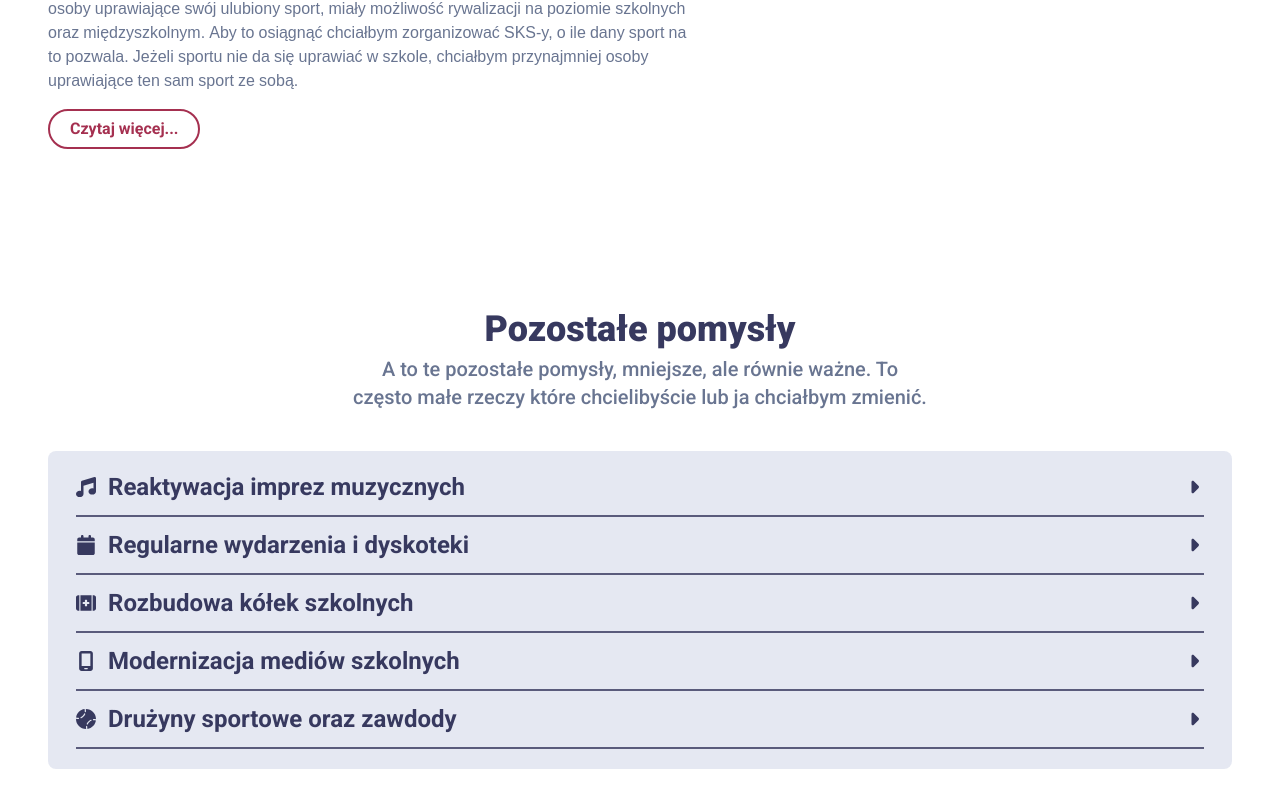
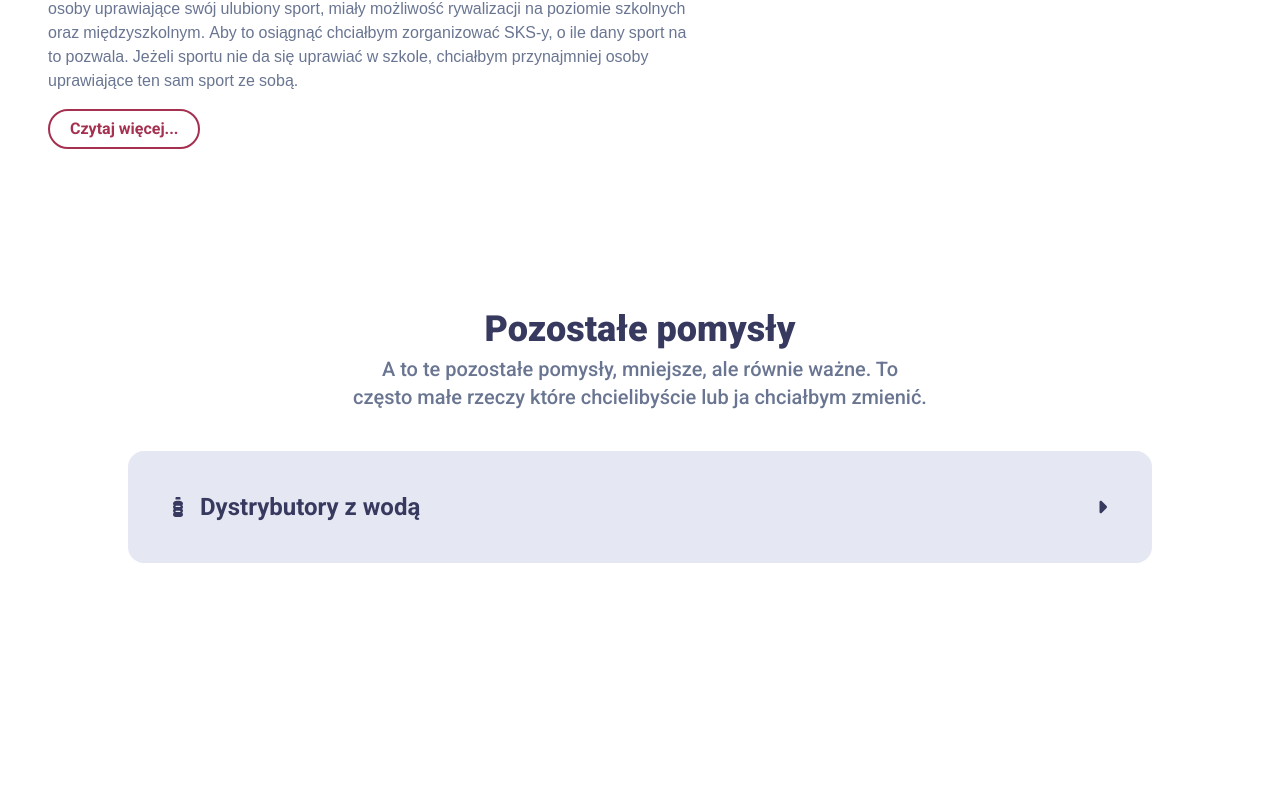
Before and after one commit to Mixeronix/Election-Bartosz-Wiaderek, a Next.js app: page / in a window 1280 px wide. Shown: the part 3500-4307 px from the top of the page. After the commit the page ends 4143 px from the top, so only its background shows below. Built offline with nearby package versions, Linux system fonts and the light colour scheme.

Commit message:
Other ideas design improved

```diff
--- a/app/ideaTile.tsx
+++ b/app/ideaTile.tsx
@@ -13,11 +13,6 @@ type ideaDataType = {
 	todo?: string | JSX.Element;
 };
 
-const robotoFont900 = Roboto({
-	weight: "900",
-	subsets: ["latin"],
-});
-
 const robotoFont700 = Roboto({
 	weight: "700",
 	subsets: ["latin"],
@@ -31,7 +26,6 @@ export default function IdeaTile(props: { idea: ideaDataType }) {
 	const [opened, setOpened] = useState(false);
 
 	return (
-		<AnimatePresence>
 		<motion.div className={`flex flex-col justify-center text-Black gap-y-3 w-full`}>
 			<motion.div className="flex flex-row items-center text-Black gap-x-3 w-full">
 				<FontAwesomeIcon icon={props.idea.icon} className="h-5 aspect-square" />
@@ -65,7 +59,7 @@ export default function IdeaTile(props: { idea: ideaDataType }) {
 						transition={{
 							duration: 0.2,
 						}}
-							className="w-full flex flex-col sm:flex-row gap-x-1 md:gap-x-5 gap-y-1.5 xs:gap-y-2 pt-3 border-t-2 border-Black/50"
+						className="w-full text-Gray flex flex-col xs:flex-row gap-x-2 md:gap-x-5 gap-y-2 pt-3 border-t-2 border-Black/50"
 					>
 						<div className={`flex-1 ${props.idea.done != undefined ? "" : "hidden"}`}>
 							<div className="flex items-center gap-x-2 text-Blue">
@@ -73,7 +67,7 @@ export default function IdeaTile(props: { idea: ideaDataType }) {
 
 								<h5 className={`text-base sm:text-xl lg:text-2xl xs:text-lg ${robotoFont700.className}`}>Zrobione</h5>
 							</div>
-								<p className={`text-xs md:text-sm md:ps-1 pt-1 ${notoFont400.className}`}>{props.idea.done}</p>
+							<p className={`text-xs md:text-sm pt-1 md:pt-2 lg:pt-3 ${notoFont400.className}`}>{props.idea.done}</p>
 						</div>
 
 						<div className={`flex-1 ${props.idea.currently != undefined ? "" : "hidden"}`}>
@@ -82,7 +76,7 @@ export default function IdeaTile(props: { idea: ideaDataType }) {
 
 								<h5 className={`text-base sm:text-xl lg:text-2xl xs:text-lg ${robotoFont700.className}`}>W trakcie</h5>
 							</div>
-								<p className={`text-xs md:text-sm md:ps-1 pt-1 ${notoFont400.className}`}>{props.idea.currently}</p>
+							<p className={`text-xs md:text-sm pt-1 md:pt-2 lg:pt-3 ${notoFont400.className}`}>{props.idea.currently}</p>
 						</div>
 
 						<div className={`flex-1 ${props.idea.todo != undefined ? "" : "hidden"}`}>
@@ -91,7 +85,7 @@ export default function IdeaTile(props: { idea: ideaDataType }) {
 
 								<h5 className={`text-base sm:text-xl lg:text-2xl xs:text-lg ${robotoFont700.className}`}>Co dalej?</h5>
 							</div>
-								<p className={`text-xs md:text-sm md:ps-1 pt-1 ${notoFont400.className}`}>{props.idea.todo}</p>
+							<p className={`text-xs md:text-sm pt-1 md:pt-2 lg:pt-3 ${notoFont400.className}`}>{props.idea.todo}</p>
 						</div>
 					</motion.div>
 				</>
@@ -99,6 +93,5 @@ export default function IdeaTile(props: { idea: ideaDataType }) {
 				<></>
 			)}
 		</motion.div>
-		</AnimatePresence>
 	);
 }
--- a/app/otherIdeasContainer.tsx
+++ b/app/otherIdeasContainer.tsx
@@ -1,6 +1,6 @@
 "use client";
 
-import { IconDefinition, faBaseball, faCalendar, faKitMedical, faMobileScreen, faMusic } from "@fortawesome/free-solid-svg-icons";
+import { IconDefinition, faBaseball, faBottleWater, faCalendar, faKitMedical, faMobileScreen, faMusic, faWater } from "@fortawesome/free-solid-svg-icons";
 import { Noto_Sans_Javanese, Roboto } from "next/font/google";
 import IdeaTile from "./ideaTile";
 
@@ -16,71 +16,22 @@ type ideaDataType = {
 export default function OtherIdeasContainer() {
 	const ideas: ideaDataType[] = [
 		{
-			title: "Reaktywacja imprez muzycznych",
+			title: "Dystrybutory z wodą",
 			content:
-				'Przez bardzo długi czas w naszej szkole regularnie odbywało się wiele wydarzeń muzycznych. Starsi uczniowie mogą jeszcze pamiętać: "Festyn w Traugucie", "Traugutt Rock Music Festiwal" czy "Serce Dla Traugutta". Uważam, że były to niesamowite eventy, dlatego chciałbym do nich powrócić. Reaktywacja będzie wiązała się ze sporą ilością przeszkód, przecie od lat nikt ich już nie organizował, ale zdecydowanie nie jest to niczym niemożliwym!',
-			icon: faMusic,
-			done: "Porozmawiać z nauczycielami organizującymi te wydarzenia w poprzednich latach. Wszyscy z nich bardzo chętnie pomogą w organizacji! Inaczej mówiąc wygląda na to, że uda się wrócić do tradycji sprzed lat!",
-			currently:
-				"W trakcie jest tworzenie szkolnego zespołu muzycznego, który jest oczywiście kluczowy dla powodzenia obydwóch wydarzeń. Zaraz po postaniu takiego zespołu bierzemy się do pracy!",
-			todo: "Do przygotowania są oczywiście plany tych wydarzeń, ustalenie ich przebiegu, organizacja nagłośnienia itd. Narazie skupiamy się na stworzeniu zgranej paczki utalentowanych osób (ps. jeżeli jesteś zainteresowany/a można się zgłosić do mnie lub do profesora Bojanka)",
-		},
-		{
-			title: "Regularne wydarzenia i dyskoteki",
-			content:
-				'Codzienność w szkole jest dość nudna, ale jak na wszystko, na to też jest sposób. Chcę regularnie organizować mniejsze wydarzenia, typu "Dzień bez placeka", "Dzień Olewania systemu" czy "Dzień w piżamach". Planuje aby tego typu wydarzenia odbywały się jak najczęściej.',
-			icon: faCalendar,
-			done: 'Na chwilę obecną zorganizowaliśmy "Dzień bez samochodu" oraz wsparłem organizacje kocenie dla naszych pierwszaków.',
-			todo: "Moim celem jest organizacja jakiegoś mniejszego wydarzenia (właśnie tego typu), raz na około 2 tygodnie. Planuje również, aby większe wydarzenia czy dyskoteki odbywały się raz w miesiącu, oczywiście o ile to możliwe.",
-			currently:
-				"Aktualnie jestem w trakcie organizowania wieczoru filmowego, który (narazie) ma się dobyć 20 października. W planach jest też kilka innych i oczywiście coroczny Rajd Traubeanów. Jeżeli macie jakiekolwiek pomysły, śmiało podchodźcie. Na pewno uda się je zrealizować!",
-		},
-		{
-			title: "Rozbudowa kółek szkolnych",
-			content:
-				"Większość z nas ma jakieś pasje, niektórzy nawet kilka. Z tego powodu chcę drastycznie powiększyć ilosć kółek czy faktultetów do których można dołączyć. Moim celem jest aby każda osoba miała możliwość rozwiajania swoich pasji tu, u nas w szkole! (Jeżeli masz pasje która chciałbyś rozwijać również w szkole, zapraszam do mnie!)",
-			icon: faKitMedical,
-			currently:
-				"Aktualnie trwa poszukiwanie osób chętnych do szkolnej grupy ratowniczej. Szukam również osób chetnych do poprowadzenia szkolnej drużyny harcerskiej. Staram się również przyśpieszyć szkolnego zespołu muzycznego.",
-			todo: 'Planuję również założenie grupy tanecznej, SKS-ów (o czym więcej w "Drużyny sportowe oraz zawdody"), drużyny harcerskiej czy kółek naukowych. Chcę również rozwinąć działanie Kółka Szachowego, stworzyć szkolny ranking ELO.',
-			done: "Udało mi się rozpocząć działalność Szkolnej Grupy ratowniczej, chwilowo jesteśmy na etapie poszukiwania uczestników. Jeżeli jesteś chętny/a zapraszamy do mnie lub do pani Katarzyny Gołębiowskiej.",
-		},
-		{
-			title: "Modernizacja mediów szkolnych",
-			content:
-				"Na każdym kroku można zauważyć, że nasza szkoła staje się coraz bardziej nowoczesna. Wiele się u nas zmienia. Mimo to media, loga, grafiki pozostają niestety takie same. Uważam, że fajnie byłoby zostawić przeszłość w tyle i zacząć od nowa. Chcę  zmodernizować rzeczy takie jak: szkolna strona internetowa, logo szkoły, grafiki w mediach społecznościowych czy na plakatach. Te wszystkie małe rzeczy sprawią, że nasza szkoła stanie się jeszcze nowocześniejsza!",
-			icon: faMobileScreen,
-			done: (
-				<>
-					Od jakiegoś już czasu pracuje nad nową stroną internetową Traugutta (chwilowo dostępna tutaj:{" "}
-					<a href="https://traugutt.bartoszwiaderek.com" target="blank">
-						link
-					</a>
-					). Ruszyły również prace związane z wybieraniem nowego loga szkoły.
-				</>
-			),
-			currently:
-				"W tym momęcie pracuje nad dodawaniem kolejnych funkcjonalności na stronie. W przeciągu kilku dni ma zostać zakupiona nowa domena gdzie umieścimy stronę.",
-			todo: "W kwestii strony internetowej pozostało ją jedynie upublicznić, spopularyzować. Natomiast na chwile obecną planowane jest zrobienie konkursu, aby wyłonić nowe logo szkoły. Po czym umożliwimy zakup odzierzy z grafikami Traugtta.",
-		},
-		{
-			title: "Drużyny sportowe oraz zawdody",
-			content:
-				"Wielu z was uprawia różnorakie sporty. Niezależnie jaki jest to sport, uważam, że każdy powinien mieć możliwość uprawiania ich również w szkole. Chciałbym, żeby wszystkie osoby uprawiające swój ulubiony sport, miały możliwość rywalizacji na poziomie szkolnych oraz międzyszkolnym. Aby to osiągnąć chciałbym zorganizować SKS-y, o ile dany sport na to pozwala. Jeżeli sportu nie da się uprawiać w szkole, chciałbym przynajmniej  osoby uprawiające ten sam sport ze sobą.",
-			icon: faBaseball,
-			todo: 'Oprócz zakładania kolejnych drużyn sportowych w naszej szkole, planuje organizacje zawodów z najpopularniejszych sportów. Chciałbym aby przynajmniej niektóre z nich, obejmowały nie tylko naszą szkołe. Chciałbym wrócić do turniejów np. z "Norwidem" czy "Sienkiewiczem", tak jak kiedyś miało to miejsce.',
-			currently:
-				"Aktualnie w naszej szkoły działanie rozpoczyna drużyna piłki ręcznej. Jestem w trakcie rozmów z wuefistami na temat zakładania SKS oraz turniejów szkolnych czy międzyszkolnych.",
+				"Czasami zdarza się, że komuś z nas zabraknie wody do picia. Wtedy często kupujemy wodę z automatu. Z tego powodu chciałbym zorganizować nam kilka automatów z wodą, do których będzie można podejść i napełnić butelkę wodą.",
+			currently: "Skontaktowałem się z firmą zajmującą wynajmującą i montującą dystrybutory z wodą.",
+			todo: "Pozostaje już tylko rozmowa z radą rodziców, zdobycie funduszy i sam montaż.",
+			icon: faBottleWater,
 		},
 	];
 
 	return (
 		<>
-			<div className="flex flex-col gap-y-2 sm:gap-y-3 w-full max-w-screen-2xl bg-Blue/20 px-4 sm:px-5 md:px-7 py-3 sm:py-4 md:py-5 rounded-lg">
+			<div className="flex flex-col gap-y-2 sm:gap-y-3 w-full max-w-screen-lg 2xl:max-w-screen-xl mx-auto bg-Blue/20 px-4 sm:px-5 md:px-7 py-3 sm:py-4 md:py-5 lg:p-10 rounded-2xl">
 				{ideas.map((idea: ideaDataType, i) => (
 					<>
 						<IdeaTile key={i} idea={idea} />
-						<div className="h-0.5 w-full bg-Black/80"></div>
+						<div className={`h-0.5 w-full bg-Black/80 ${i + 1 == ideas.length ? "hidden" : ""}`}></div>
 					</>
 				))}
 			</div>
```
Lines whose indentation alone changed are shown as unchanged.
